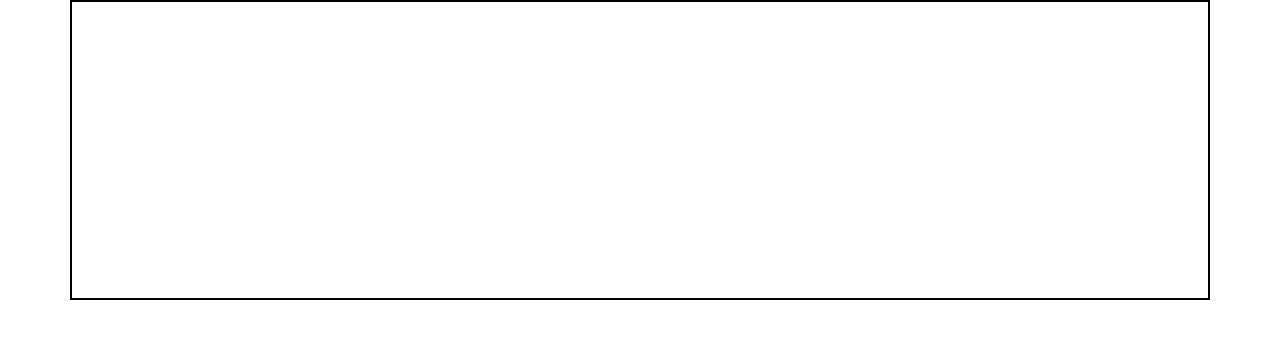
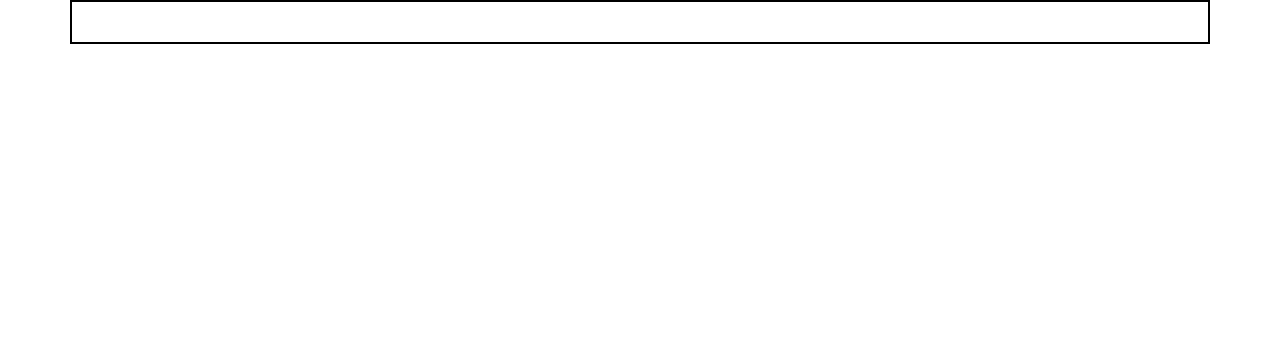
Before and after one commit to Blessen25/Finance_tracker, a React (Vite) app in the folder frontend/finance/: page / in a window 1280 px wide. Shown: the top 338 px of the page. Built offline with nearby package versions, Linux system fonts and the light colour scheme.

Commit message:
Adding css styles

```diff
--- a/frontend/finance/src/App.tsx
+++ b/frontend/finance/src/App.tsx
@@ -5,7 +5,7 @@ const App = () => {
   return(
     <>
     <div className="w-100 cstm_flex flex_j-center flex_a-center">
-      <div className="container_cstm border_black">
+      <div className="container_cstm padding_cstm border_black">
 
 
       </div>
--- a/frontend/finance/src/index.css
+++ b/frontend/finance/src/index.css
@@ -3,6 +3,16 @@
   margin: 0;
   padding: 0;
   box-sizing: border-box;
+}
+
+.br-5px {
+
+  border-radius: 5px;
+}
+
+.br-10px {
+
+  border-radius: 10px;
 }
 
 .padding_cstm {
@@ -23,7 +33,6 @@
 .border_black {
 
   border: 2px solid black;
-  height: 300px;
 }
 
 .cstm_flex {
```
